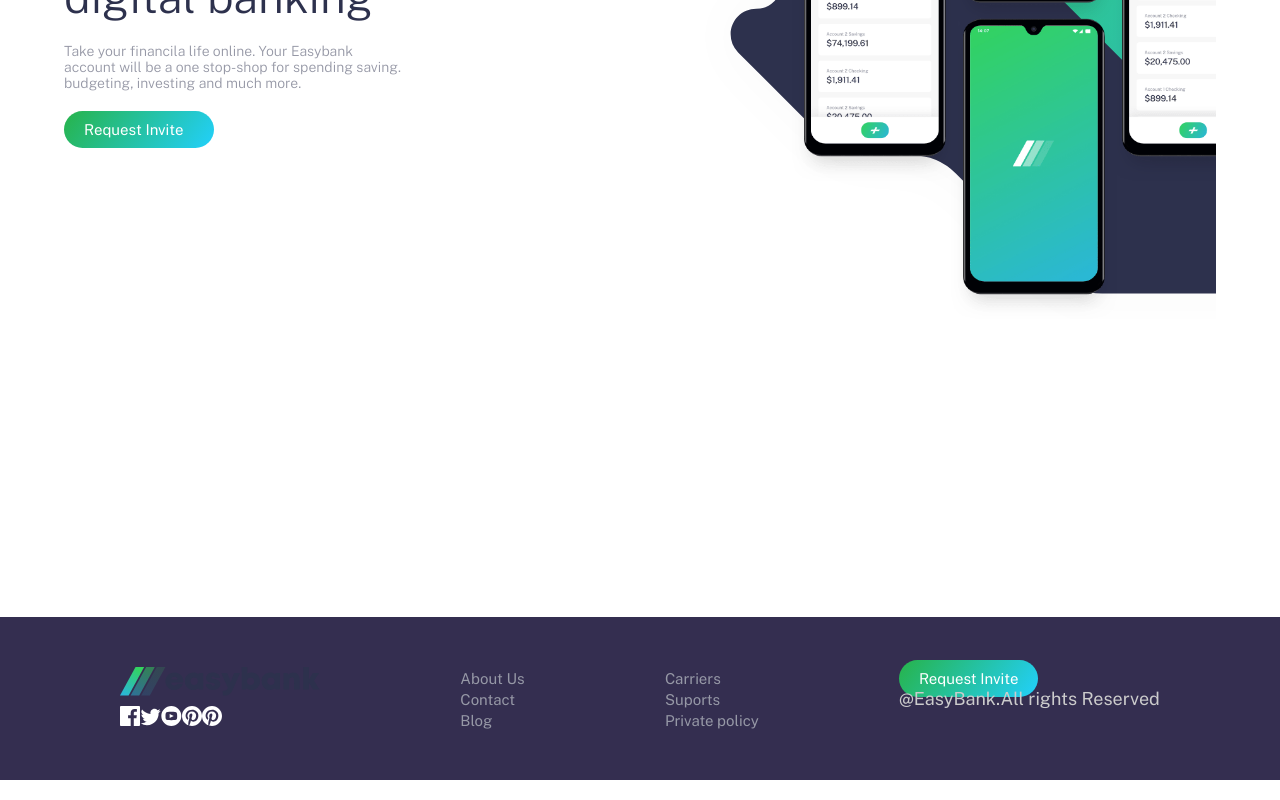
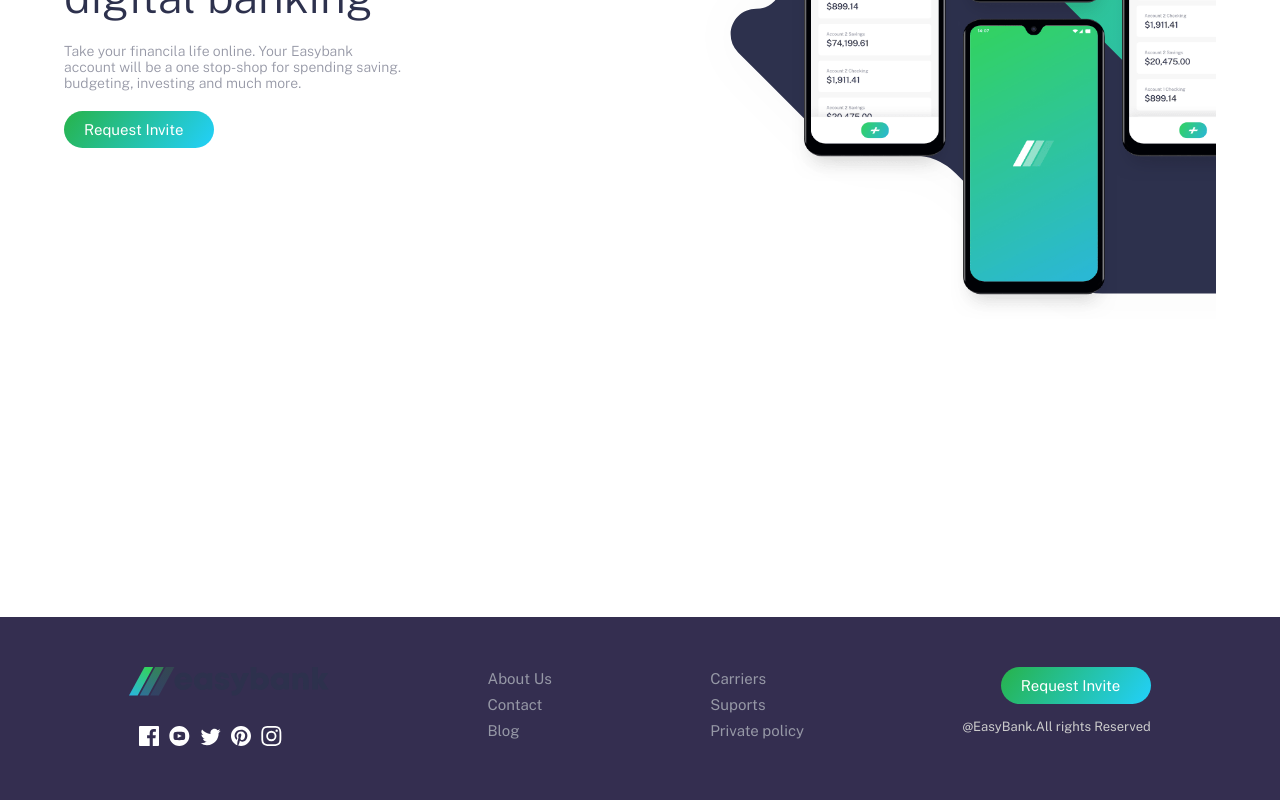
Before and after one commit to iddimsangi/easybank, a React (Create React App) app: page / in a window 1280 px wide. Shown: the part 260-1060 px from the top of the page. Built offline with nearby package versions, Linux system fonts and the light colour scheme.

Commit message:
footer layout fixed

```diff
--- a/src/components/App.js
+++ b/src/components/App.js
@@ -55,23 +55,39 @@
         <img src={logo} alt="logo" className="footerLogo"/>
         <ul className="App--footer--container1--socials">
           <li>
-          <img src={facebook} alt="facebook-icon"/>
+            <a href="#">
+            <img src={facebook} alt="facebook-icon"/>
+            </a>
+
           </li>
           <li>
-          <img src={twitter} alt="twitter-icon"/>
+          <a href="#">
+          <img src={youtube} alt="youtube-icon"/>
+              </a>
+
           </li>
           <li>
-          <img src={youtube} alt="youtube-icon"/>
+          <a href="#">
+          <img src={twitter} alt="twitter-icon"/>
+              </a>
+
           </li>
           <li>
+          <a href="#">
           <img src={pinrest} alt="pinrest-icon"/>
+              </a>
+
           </li>
           <li>
-          <img src={pinrest} alt="pinrest-icon"/>
+          <a href="#">
+          <img src={instagram} alt="instagram-icon"/>
+          {/* <svg path={instagram}></svg> */}
+              </a>
+
           </li>
         </ul>
         </div>
-        <ul className="App--footer--container1--container2">
+        <ul className="App--footer--container2">
           <li><a href="#">About Us</a></li>
           <li><a href="#">Contact</a></li>
           <li><a href="#">Blog</a></li>
@@ -81,7 +97,7 @@
           <li><a href="#">Suports</a></li>
           <li><a href="#">Private policy</a></li>
         </ul>
-        <div>
+        <div className="App--footer--container4">
           <a href="#" className="btn">Request Invite</a>
           <p>@EasyBank.All rights Reserved</p>
         </div>
--- a/src/components/App.scss
+++ b/src/components/App.scss
@@ -123,17 +123,59 @@
             width: 20rem;
           }
         &--socials{
+            margin-top: 3rem;
             li{
                 display: inline-block;
+                margin-left: 1rem;
+                a{
 
+                }
             }
         }
       }
       &--container2{
+          li{
+            margin-bottom: .5rem;
+            a{
+                transition: all .4s;
+                &:hover{
+                    color: #27b34a;
+                }
+            }
+          }
 
     }
     &--container3{
-
+          li{
+              margin-bottom: .5rem;
+              a{
+                  transition: all .4s;
+                  &:hover{
+                      color: #27b34a;
+                  }
+              }
+          }
+    }
+    &--container4{
+      // border: 1px solid red;
+        display: flex;
+        flex-direction: column;
+        align-items: flex-end;
+       p{
+         font-size: 1.3rem;
+       }
+        .btn{
+            width: 15rem;
+            margin-bottom: 1.5rem;
+            transition: all .4s;
+            &:hover,
+            &:active {
+              background: linear-gradient(
+                #66d682e1,
+                hsla(192, 97%, 56%, 0.719)
+              );
+            }
+        }
     }
 
   }
```
